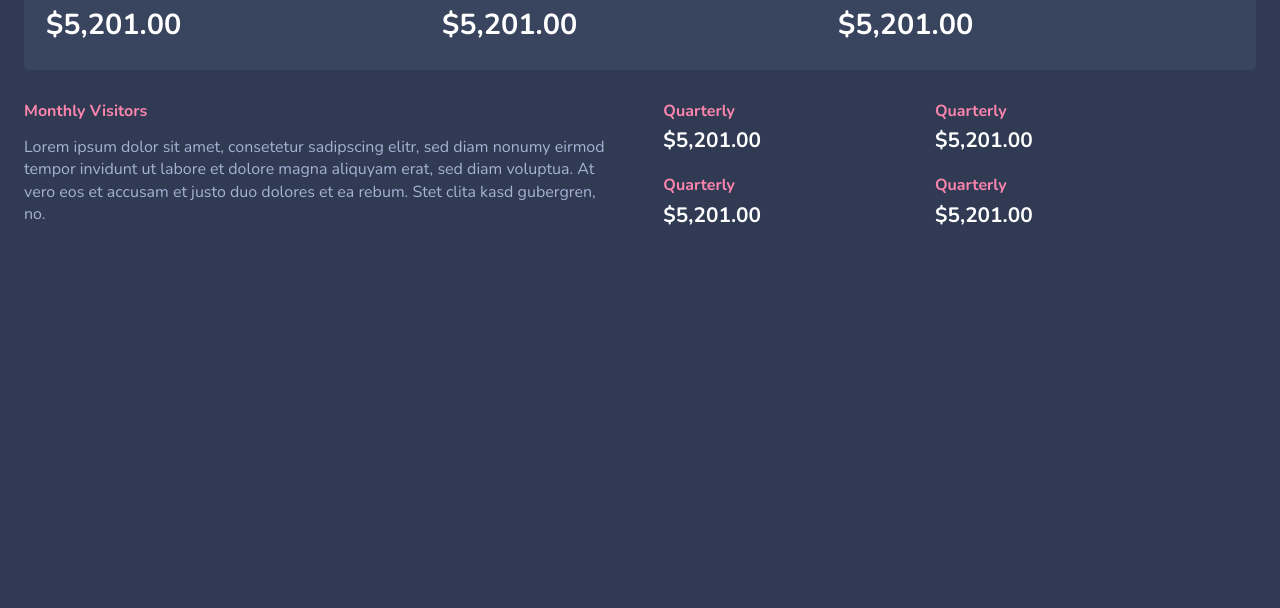
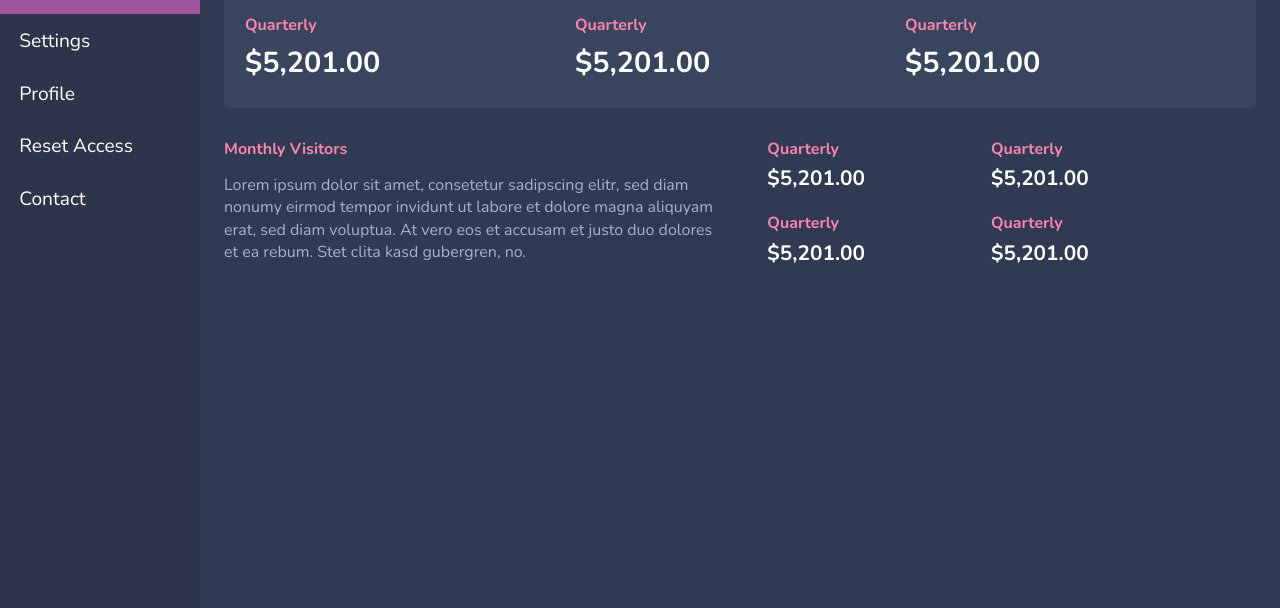
Before and after one commit to ChathurikaDissanayaka/user-interface-design, a website built with webpack: page full-project-refactoring/index.html in a window 1280 px wide. Shown: the part 192-800 px from the top of the page. Built offline with nearby package versions, Linux system fonts and the light colour scheme.

Commit message:
Add changes

```diff
--- a/full-project-refactoring/index.css
+++ b/full-project-refactoring/index.css
@@ -243,6 +243,47 @@ nav {
 
 }
 
+@media (min-width: 850px) {
+    body {
+        display: grid;
+        grid-template-columns: 200px auto;
+        grid-template-rows: 70px auto;
+        grid-template-areas:
+            "sidebar header"
+            "sidebar main";
+        padding: 0;
+    }
+
+    header, main {
+        padding: 1.5em;
+    }
+
+    nav {
+        grid-area: sidebar;
+        opacity: 1;
+        visibility: unset;
+        transform: translateX(0);
+        width: 100%;
+        position: unset;
+
+    }
+
+    header {
+        grid-area: header;
+    }
+
+    main {
+        grid-area: main;
+    }
+
+    a.logo {
+        margin: 0;
+    }
+    svg {
+        display: none;
+    }
+}
+
 
  /*
 
```
